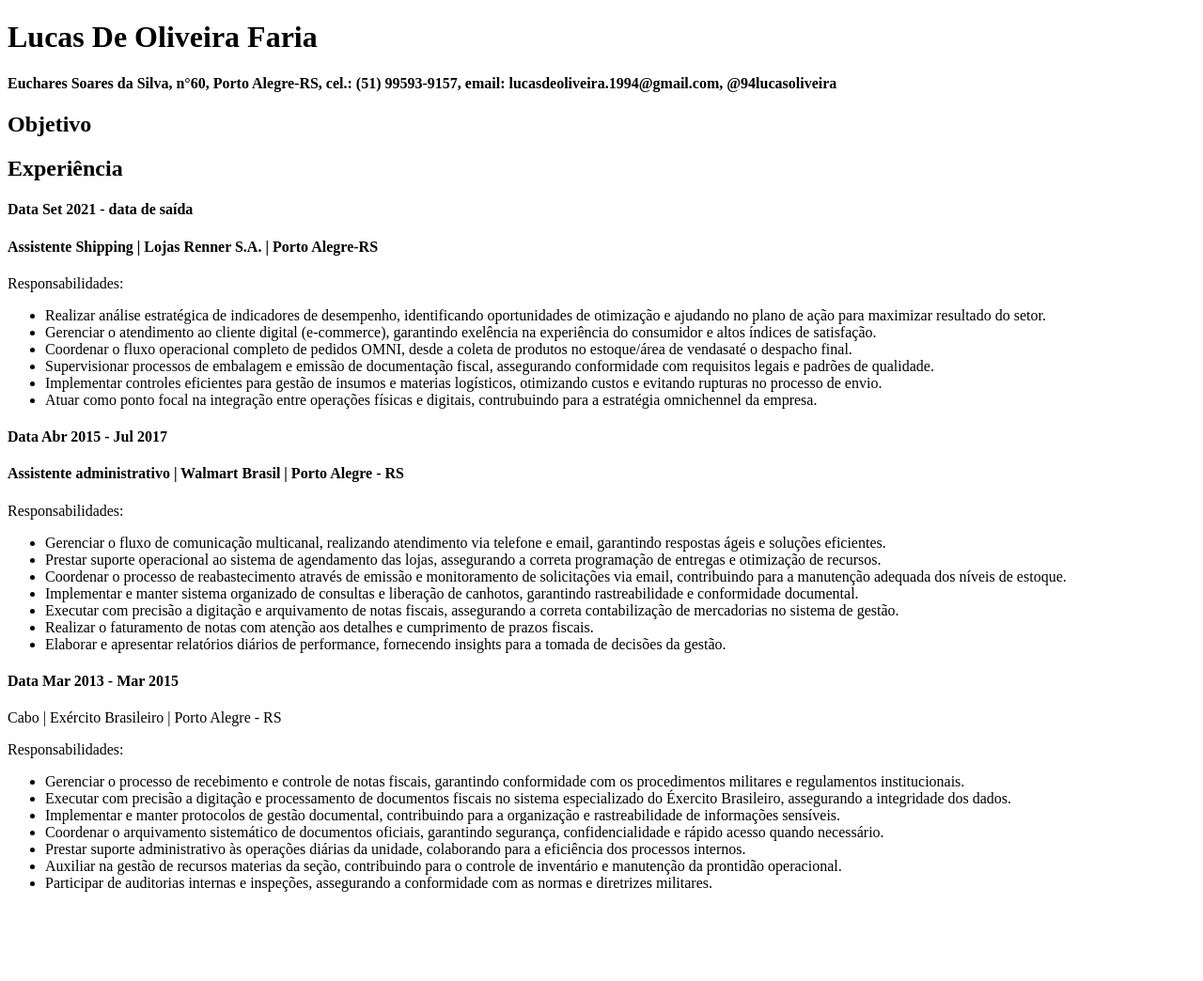
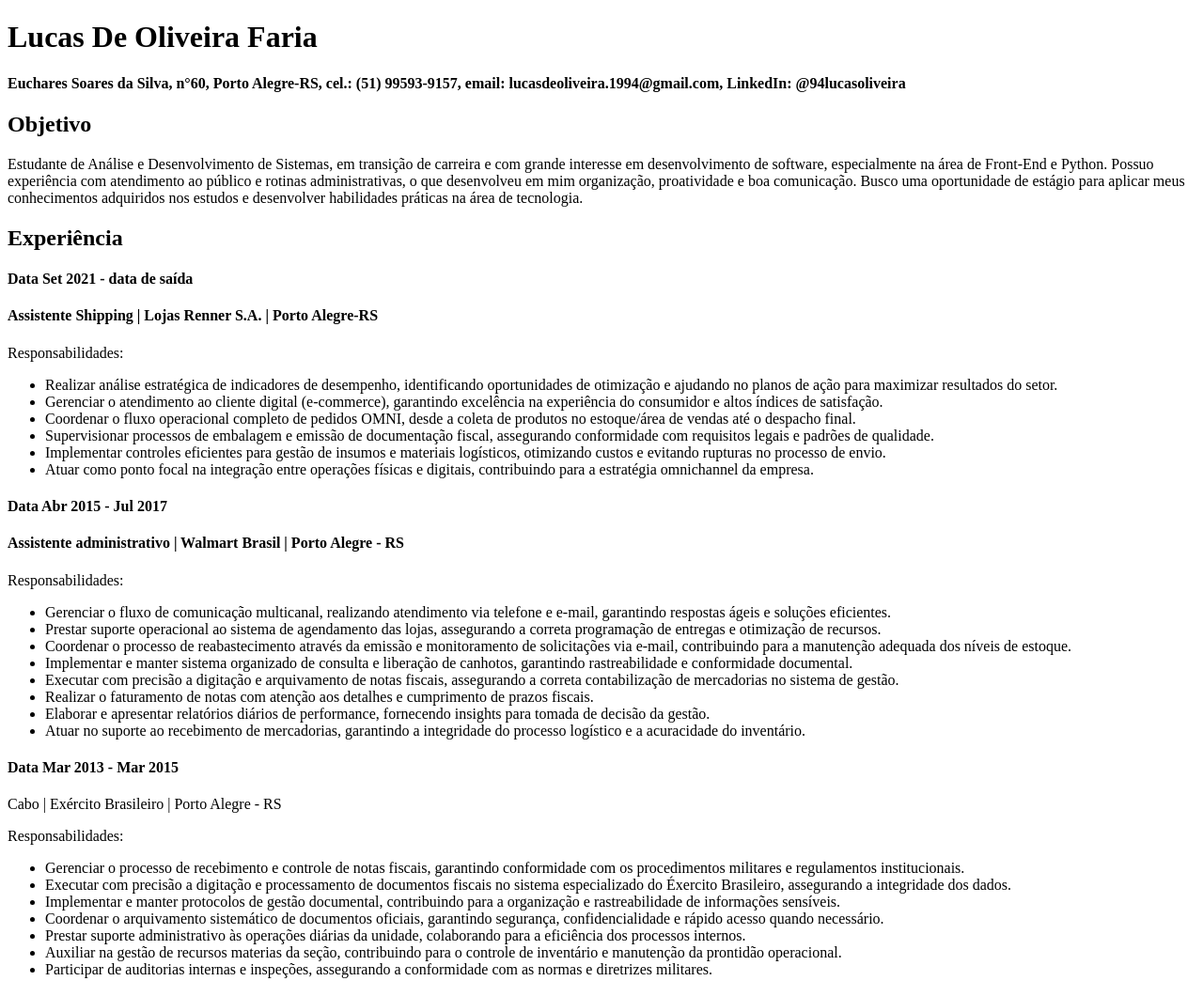
Before and after one commit to 94LucasOliveira/Curriculo2025, a plain HTML site: page curriculo.html in a window 1280 px wide. Shown: the whole page at 94% size. Before the commit the page ends 965 px from the top, so only its background shows below. Drawn offline with Linux system fonts and the light colour scheme.

Commit message:
Atualizações do curriculo 2025

```diff
--- a/curriculo.html
+++ b/curriculo.html
@@ -6,11 +6,14 @@
     <title>Curriculo</title>
 </head>
 <body>
-    <h1>Lucas De Oliveira Faria</h1>
-    <h4> Euchares Soares da Silva, n°60, Porto Alegre-RS, cel.: (51) 99593-9157, email: lucasdeoliveira.1994@gmail.com, @94lucasoliveira</h4>
-
+    <header>
+        <h1>Lucas De Oliveira Faria</h1>
+        <h4> Euchares Soares da Silva, n°60, Porto Alegre-RS, cel.: (51) 99593-9157, email: lucasdeoliveira.1994@gmail.com, LinkedIn: @94lucasoliveira</h4>
+    <header>
     <h2>Objetivo</h2>
-    <p></p>
+        <p>
+            Estudante de Análise e Desenvolvimento de Sistemas, em transição de carreira e com grande interesse em desenvolvimento de software, especialmente na área de Front-End e Python. Possuo experiência com atendimento ao público e rotinas administrativas, o que desenvolveu em mim organização, proatividade e boa comunicação. Busco uma oportunidade de estágio para aplicar meus conhecimentos adquiridos nos estudos e desenvolver habilidades práticas na área de tecnologia.
+        </p>
 
     <h2>Experiência</h2>
 
@@ -18,25 +21,42 @@
     <h4>Assistente Shipping | Lojas Renner S.A. | Porto Alegre-RS</h4>
     <p>Responsabilidades: </p>
         <ul>
-            <li> Realizar análise estratégica de indicadores de desempenho, identificando oportunidades de otimização e ajudando no plano de ação para maximizar resultado do setor.</li>
-            <li> Gerenciar o atendimento ao cliente digital (e-commerce), garantindo exelência na experiência do consumidor e altos índices de satisfação.</li>
-            <li> Coordenar o fluxo operacional completo de pedidos OMNI, desde a coleta de produtos no estoque/área de vendasaté o despacho final.</li>
-            <li> Supervisionar processos de embalagem e emissão de documentação fiscal, assegurando conformidade com requisitos legais e padrões de qualidade.</li>
-            <li> Implementar controles eficientes para gestão de insumos e materias logísticos, otimizando custos e evitando rupturas no processo de envio.</li>
-            <li> Atuar como ponto focal na integração entre operações físicas e digitais, contrubuindo para a estratégia omnichennel da empresa.</li>
+            <li>Realizar análise estratégica de indicadores de desempenho,  identificando
+            oportunidades de otimização e ajudando no planos de ação para maximizar
+            resultados do setor.</li>
+            <li>Gerenciar o atendimento ao cliente digital (e-commerce), garantindo
+            excelência na experiência do consumidor e altos índices de satisfação.</li>
+            <li>Coordenar o fluxo operacional completo de pedidos OMNI, desde a coleta de
+            produtos no estoque/área de vendas até o despacho final.</li>
+            <li>Supervisionar processos de embalagem e emissão de documentação fiscal,
+            assegurando conformidade com requisitos legais e padrões de qualidade.</li>
+            <li>Implementar controles eficientes para gestão de insumos e materiais
+            logísticos, otimizando custos e evitando rupturas no processo de envio.</li>
+            <li>Atuar como ponto focal na integração entre operações físicas e digitais,
+            contribuindo para a estratégia omnichannel da empresa.</li>
         </ul>
 
         <h4>Data Abr 2015 - Jul 2017</h4>
     <h4>Assistente administrativo | Walmart Brasil | Porto Alegre - RS</h4>
     <p>Responsabilidades: </p>
         <ul>
-            <li> Gerenciar o fluxo de comunicação multicanal, realizando atendimento via telefone e email, garantindo respostas ágeis e soluções eficientes.</li>
-            <li> Prestar suporte operacional ao sistema de agendamento das lojas, assegurando a correta programação de entregas e otimização de recursos.</li>
-            <li> Coordenar o processo de reabastecimento através de emissão e monitoramento de solicitações via email, contribuindo para a manutenção adequada dos níveis de estoque.</li>
-            <li> Implementar e manter sistema organizado de consultas e liberação de canhotos, garantindo rastreabilidade e conformidade documental.</li>
-            <li> Executar com precisão a digitação e arquivamento de notas fiscais, assegurando a correta contabilização de mercadorias no sistema de gestão.</li>
-            <li> Realizar o faturamento de notas com atenção aos detalhes e cumprimento de prazos fiscais.</li>
-            <li> Elaborar e apresentar relatórios diários de performance, fornecendo insights para a tomada de decisões da gestão.</li>
+            <li>Gerenciar o fluxo de comunicação multicanal, realizando atendimento via
+            telefone e e-mail, garantindo respostas ágeis e soluções eficientes.</li>
+            <li>Prestar suporte operacional ao sistema de agendamento das lojas,
+            assegurando a correta programação de entregas e otimização de recursos.</li>
+            <li>Coordenar o processo de reabastecimento através da emissão e
+            monitoramento de solicitações via e-mail, contribuindo para a manutenção
+            adequada dos níveis de estoque.</li>
+            <li>Implementar e manter sistema organizado de consulta e liberação de
+            canhotos, garantindo rastreabilidade e conformidade documental.</li>
+            <li>Executar com precisão a digitação e arquivamento de notas fiscais,
+            assegurando a correta contabilização de mercadorias no sistema de gestão.</li>
+            <li>Realizar o faturamento de notas com atenção aos detalhes e cumprimento
+            de prazos fiscais.</li>
+            <li>Elaborar e apresentar relatórios diários de performance, fornecendo insights
+            para tomada de decisão da gestão.</li>
+            <li>Atuar no suporte ao recebimento de mercadorias, garantindo a integridade
+            do processo logístico e a acuracidade do inventário.</li>
          </ul>
 
         <h4>Data Mar 2013 - Mar 2015</h4>
@@ -51,5 +71,7 @@
             <li> Auxiliar na gestão de recursos materias da seção, contribuindo para o controle de inventário e manutenção da prontidão operacional.</li>
             <li> Participar de auditorias internas e inspeções, assegurando a conformidade com as normas e diretrizes militares.</li>
         </ul>
+
+
 </body>
 </html>
```
Also changed, not shown: style.css (added).
